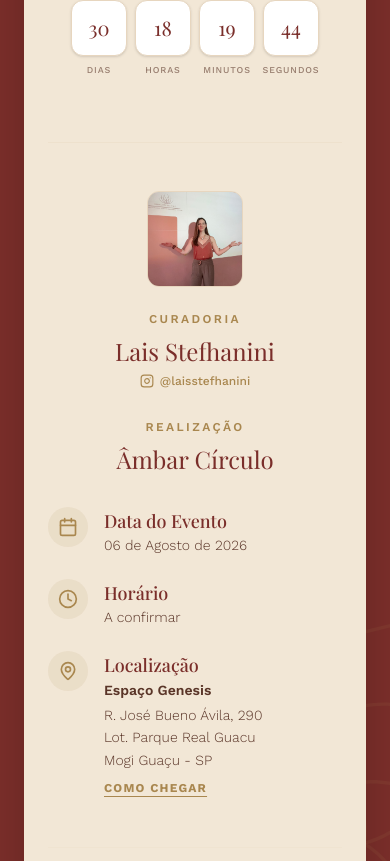
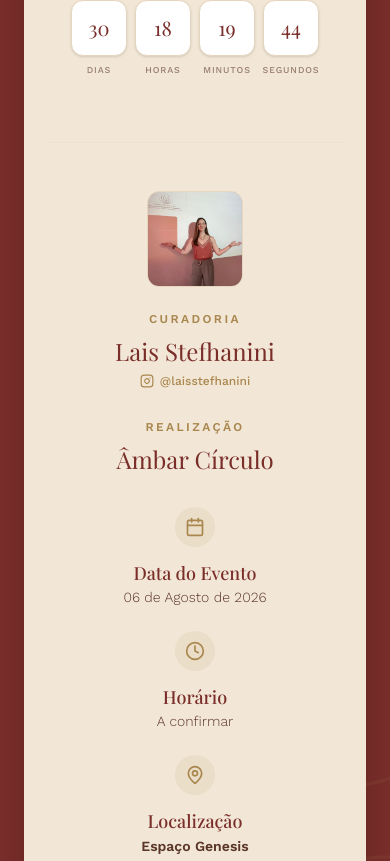
Before and after one commit to guigomes1988/alquimiafeminina, a React (Vite) app: page / in a window 390 px wide. Shown: the part 8783-9644 px from the top of the page. Built offline with nearby package versions, Linux system fonts and the light colour scheme; a web font is replaced by a local one.

Commit message:
style: centraliza conteudo do card de ingressos no mobile

```diff
--- a/src/components/Tickets.tsx
+++ b/src/components/Tickets.tsx
@@ -120,7 +120,7 @@ export default function Tickets() {
           </h5>
           <Countdown />
 
-          <div className="grid grid-cols-1 md:grid-cols-2 gap-8 md:gap-16 text-left mt-16 w-full max-w-4xl mx-auto border-t border-alquimia-sand/40 pt-12">
+          <div className="grid grid-cols-1 md:grid-cols-2 gap-8 md:gap-16 text-center md:text-left mt-16 w-full max-w-4xl mx-auto border-t border-alquimia-sand/40 pt-12">
 
             {/* Lado Esquerdo: Curadoria e Realização */}
             <div className="flex flex-col items-center md:items-end text-center md:text-right justify-start gap-6">
@@ -153,33 +153,33 @@ export default function Tickets() {
             </div>
 
             {/* Lado Direito: Detalhes */}
-            <div className="space-y-6">
+            <div className="flex flex-col items-center md:items-start gap-6 w-full">
 
-              <div className="flex items-start gap-4">
+              <div className="flex flex-col items-center md:flex-row md:items-start gap-3 md:gap-4">
                 <div className="w-10 h-10 rounded-full bg-alquimia-gold/10 flex items-center justify-center text-alquimia-gold shrink-0">
                   <Calendar className="w-5 h-5" />
                 </div>
-                <div>
+                <div className="flex flex-col items-center md:items-start">
                   <span className="font-serif text-lg text-alquimia-wine block font-medium">Data do Evento</span>
                   <span className="font-light text-alquimia-dark text-sm block">06 de Agosto de 2026</span>
                 </div>
               </div>
 
-              <div className="flex items-start gap-4">
+              <div className="flex flex-col items-center md:flex-row md:items-start gap-3 md:gap-4">
                 <div className="w-10 h-10 rounded-full bg-alquimia-gold/10 flex items-center justify-center text-alquimia-gold shrink-0">
                   <Clock className="w-5 h-5" />
                 </div>
-                <div>
+                <div className="flex flex-col items-center md:items-start">
                   <span className="font-serif text-lg text-alquimia-wine block font-medium">Horário</span>
                   <span className="font-light text-alquimia-dark text-sm block">A confirmar</span>
                 </div>
               </div>
 
-              <div className="flex items-start gap-4">
+              <div className="flex flex-col items-center md:flex-row md:items-start gap-3 md:gap-4">
                 <div className="w-10 h-10 rounded-full bg-alquimia-gold/10 flex items-center justify-center text-alquimia-gold shrink-0">
                   <MapPin className="w-5 h-5" />
                 </div>
-                <div>
+                <div className="flex flex-col items-center md:items-start">
                   <span className="font-serif text-lg text-alquimia-wine block font-medium">Localização</span>
                   <span className="font-light text-alquimia-dark text-sm leading-relaxed block">
                     <strong className="font-semibold block mb-0.5">Espaço Genesis</strong>
```
